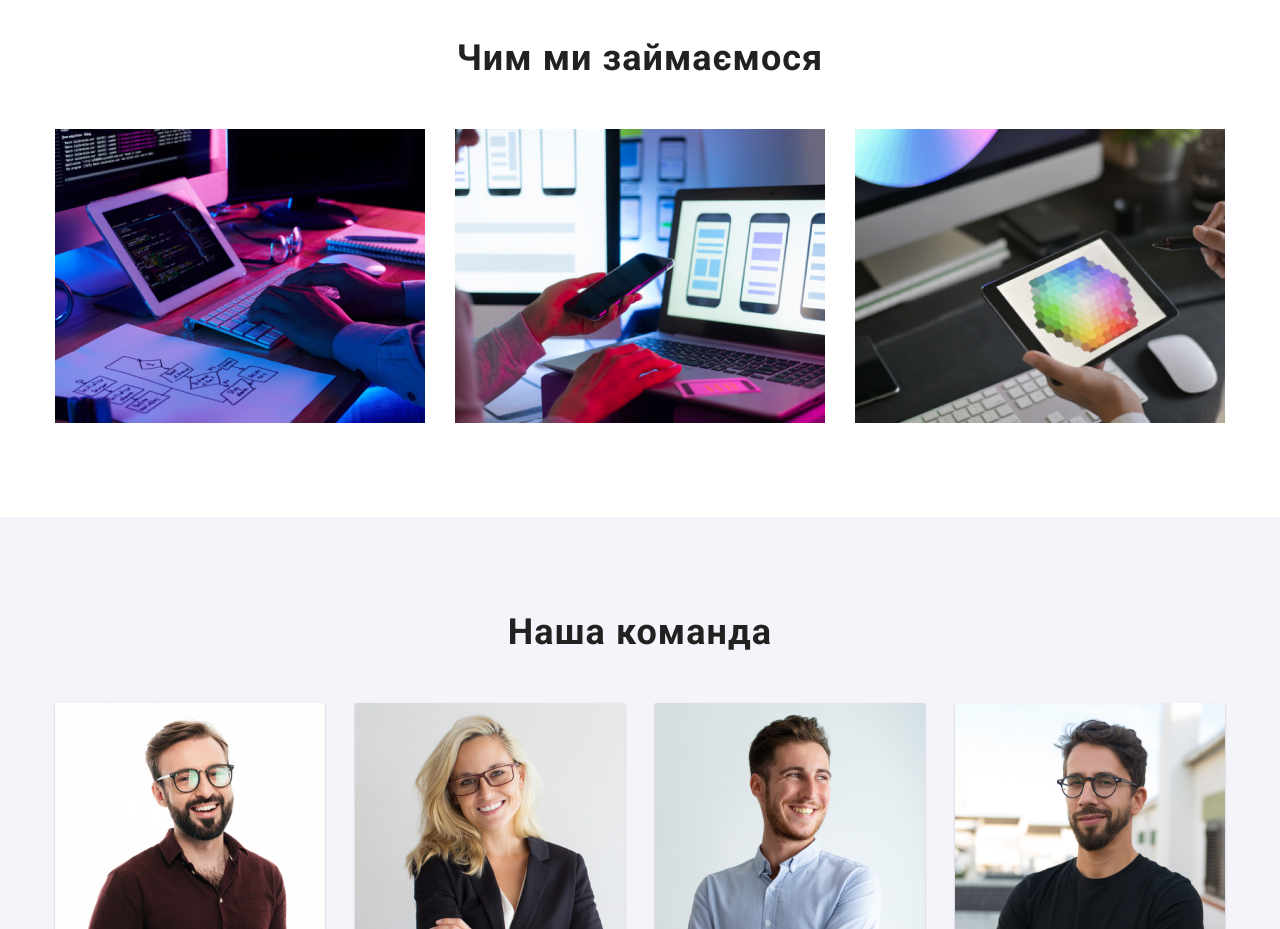
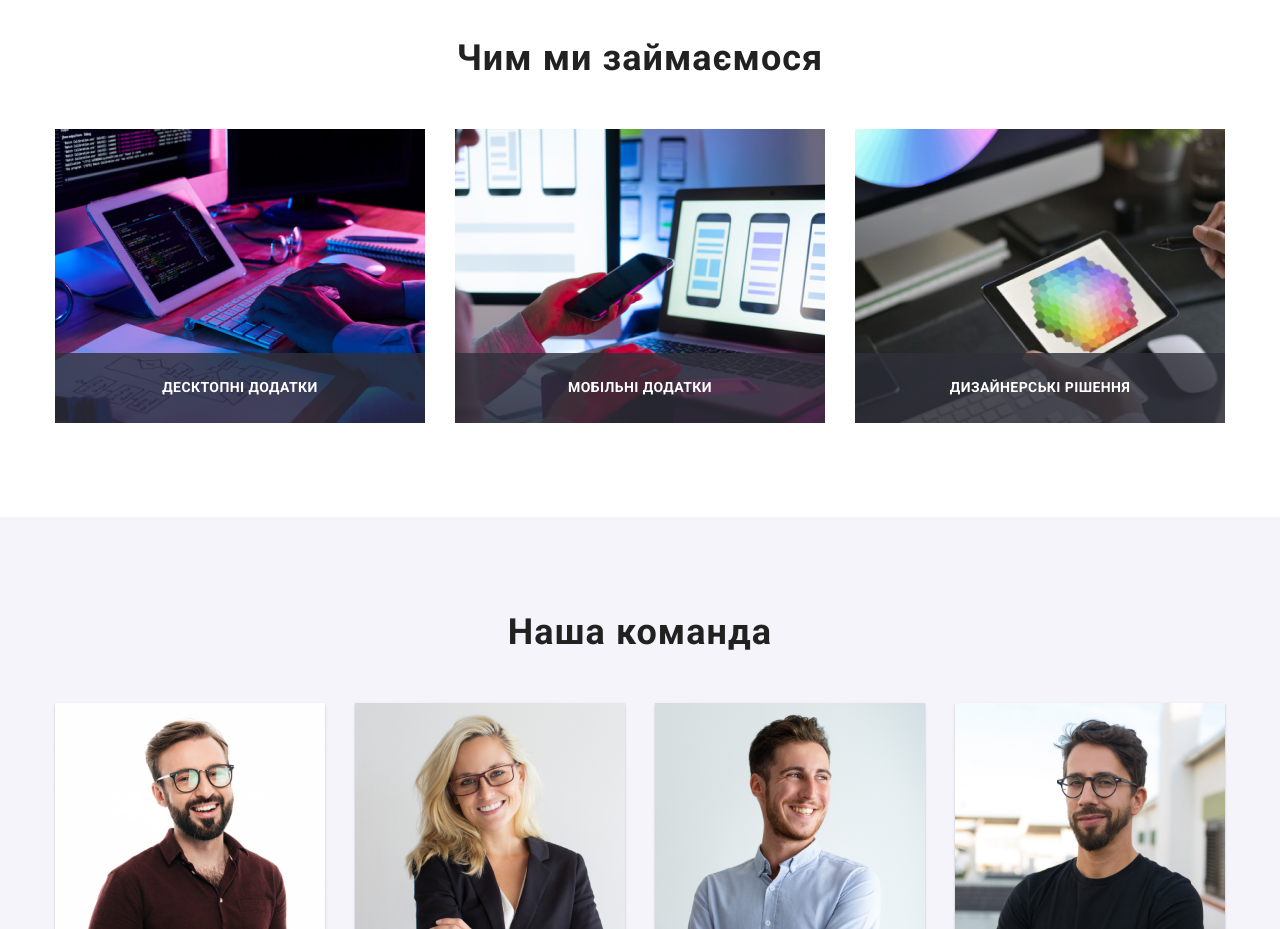
Before and after one commit to marina457/goit-markup-hw-05, a plain HTML site: page index.html in a window 1280 px wide. Shown: the part 1080-2009 px from the top of the page. Drawn offline with nearby package versions, Linux system fonts and the light colour scheme.

Commit message:
correction

```diff
--- a/css/styles.css
+++ b/css/styles.css
@@ -349,6 +349,31 @@ img {
     margin-right: 0;
 }
 
+.section-box-wrapper {
+    position: relative;
+
+}
+
+.box-wrapper-title {
+    position: absolute;
+    bottom: 0;
+    left: 0;
+    display: flex;
+    justify-content: center;
+    align-items: center;
+
+    width: 370px;
+    height: 70px;
+    font-weight: 700;
+    font-size: 14px;
+    line-height: 1.14;
+    letter-spacing: 0.03em;
+    text-transform: uppercase;
+
+    color: var(--background-color);
+    background-color: rgba(47, 48, 58, 0.8);
+}
+
 .section-text {
     width: 270px;
     font-weight: 400;
@@ -414,7 +439,7 @@ img {
     justify-content: center;
     border-radius: 50%;
     cursor: pointer;
-    transition: background-color 250ms cubic-bezier(0.4, 0, 0.2, 1);
+    transition: fill 250ms cubic-bezier(0.4, 0, 0.2, 1), background-color 250ms cubic-bezier(0.4, 0, 0.2, 1);
 
     width: 44px;
     height: 44px;
@@ -458,11 +483,13 @@ img {
 }
 
 .cards-box-link {
+    display: block;
     color: var(--secondary-text-color);
+    transition: box-shadow 250ms cubic-bezier(0.4, 0, 0.2, 1);
 }
 
-.cards-box:hover,
-.cards-box:focus {
+.cards-box-link:hover,
+.cards-box-link:focus {
     box-shadow: 0px 1px 1px rgba(0, 0, 0, 0.12), 0px 4px 4px rgba(0, 0, 0, 0.06), 1px 4px 6px rgba(0, 0, 0, 0.16);
 }
 
@@ -671,7 +698,9 @@ img {
     width: 100vw;
     height: 100vh;
     background-color: rgba(0, 0, 0, 0.2);
-    transition: opacity 250ms linear, visibility 250ms linear;
+    opacity: 1;
+
+    transition: opacity 250ms cubic-bezier(0.4, 0, 0.2, 1), visibility 250ms cubic-bezier(0.4, 0, 0.2, 1);
 }
 
 .backdrop.is-hidden {
@@ -680,16 +709,22 @@ img {
     pointer-events: none;
 }
 
+.backdrop.is-hidden .modal {
+    transform: translate(-50%, -50%) scale(1);
+}
+
 .modal {
     position: absolute;
     top: 50%;
     left: 50%;
-    transform: translate(-50%, -50%);
+    transform: translate(-50%, -50%) scale(1);
     width: 528px;
     height: 580px;
     background-color: var(--background-color);
     box-shadow: 0px 1px 3px rgba(0, 0, 0, 0.12), 0px 1px 1px rgba(0, 0, 0, 0.14), 0px 2px 1px rgba(0, 0, 0, 0.2);
     border-radius: 4px;
+
+    transition: opacity 250ms cubic-bezier(0.4, 0, 0.2, 1), transform 250ms cubic-bezier(0.4, 0, 0.2, 1);
 }
 
 .modal-close-btn {
--- a/index.html
+++ b/index.html
@@ -95,9 +95,24 @@
             <div class="container">
             <h2 class="section-title">Чим ми займаємося</h2>
             <ul class="items list">
-                <li class="section-box"><img src="./images/box1.jpg" alt="розробник що працює в офісі" width="370" height="294"></li>
-                <li class="section-box"><img src="./images/box2.jpg" alt="розробник створює мобільний додаток" width="370" height="294"></li>
-                <li class="section-box"><img src="./images/box3.jpg" alt="веб-дизайнер працює з графічним планшетом" width="370" height="294"></li>
+                <li class="section-box">
+                    <div class="section-box-wrapper">
+                        <img src="./images/box1.jpg" alt="розробник що працює в офісі" width="370" height="294">
+                        <h3 class="box-wrapper-title">Десктопні додатки</h3>
+                    </div>
+                </li>
+                <li class="section-box">
+                    <div class="section-box-wrapper">
+                        <img src="./images/box2.jpg" alt="розробник створює мобільний додаток" width="370" height="294">
+                        <h3 class="box-wrapper-title">Мобільні додатки</h3>
+                    </div>
+                </li>
+                <li class="section-box">
+                    <div class="section-box-wrapper">
+                        <img src="./images/box3.jpg" alt="веб-дизайнер працює з графічним планшетом" width="370" height="294">
+                        <h3 class="box-wrapper-title">Дизайнерські рішення</h3>
+                    </div>
+                </li>
             </ul>
             </div>
         </section>
```
